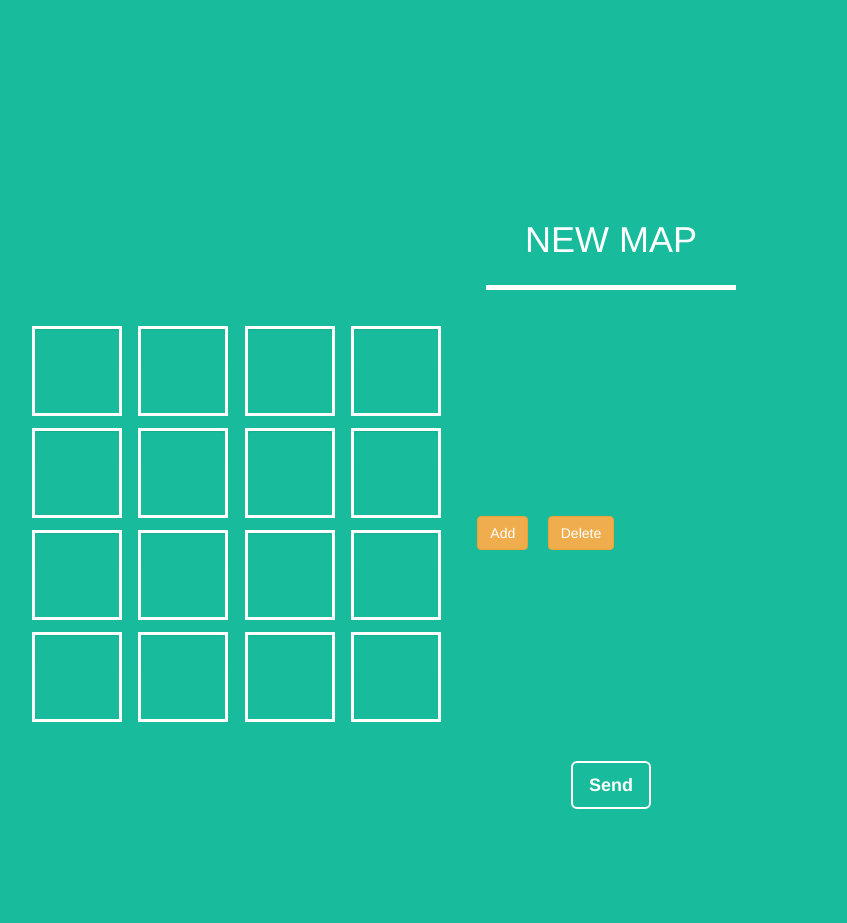
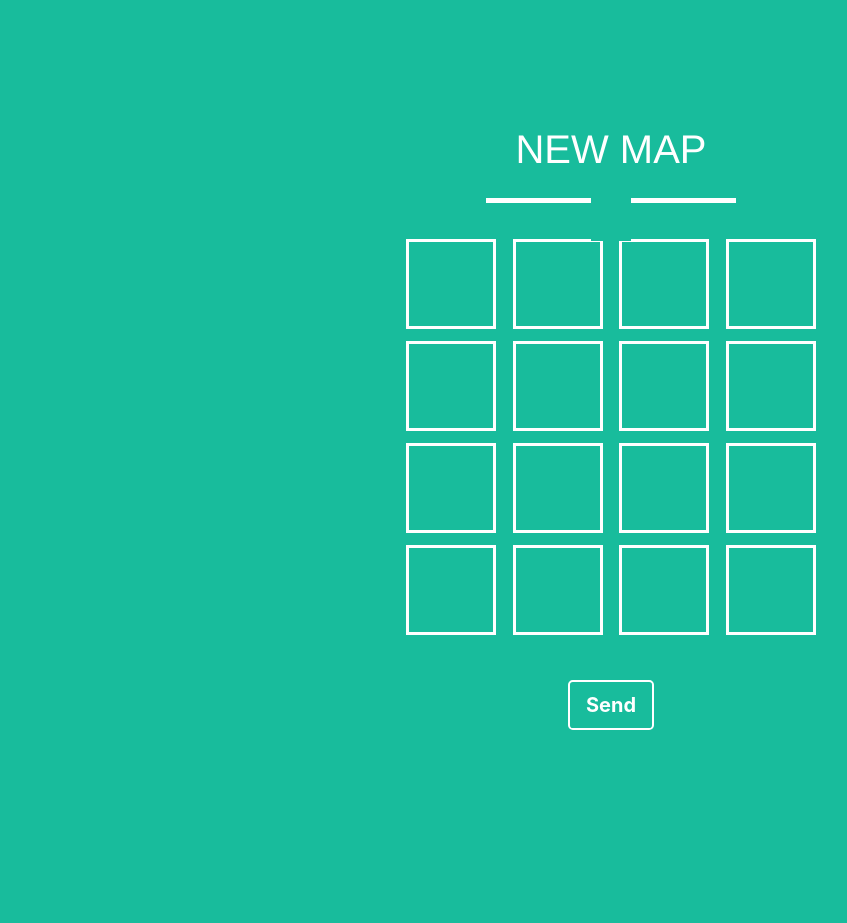
Before and after one commit to F74039017/Jigsaword, a PHP site: page /develop.php in a window 1280 px wide. Shown: the whole page, without its empty margins (29-876 px from the left). After the commit the page ends 730 px from the top, so only its background shows below. Run offline with PHP 8.4, Linux system fonts and the light colour scheme; some libraries are stand-ins or nearby versions.

Commit message:
20160120 05:12

```diff
--- a/css/develop.css
+++ b/css/develop.css
@@ -13,3 +13,9 @@
 	margin-top: 2vh;
 	display: none;
 }
+
+.row {
+  display: inline-block;
+  background-color: transparent;
+  margin-top: -5em;
+}
--- a/css/gameover.css
+++ b/css/gameover.css
@@ -7,7 +7,7 @@
 .row {
   display: inline-block;
   background-color: transparent;
-  margin-top: -10em;
+  margin-top: -5em;
 }
 
 .list-panel {
@@ -22,9 +22,8 @@
 }
 
 .curr_score,
-.curr_rank,
 .best_score,
-.best_rank {
+.new_record {
   width: 8em;
   font-weight: bold;
   font-size: 1.5em;
--- a/css/personal.css
+++ b/css/personal.css
@@ -1,3 +1,9 @@
+.row {
+  display: inline-block;
+  background-color: transparent;
+  margin-top: -15em;
+}
+
 #personal_alert {
 	background-color: #DFF0D8;
 	color: #3B743C;
--- a/css/register.css
+++ b/css/register.css
@@ -2,7 +2,6 @@
 #title {
     font-weight: bold;
     font-size: 40px;
-    text-shadow: 3px 3px gray;
 }
 
 .account-table {
--- a/develop.php
+++ b/develop.php
@@ -15,85 +15,72 @@
                 <hr class="star-light">
             </div>
 
-            <table>
-            	<tr>
-            		<td rowspan="2">
+
             <div class="game-table" id="develop_table">
 				<div class="block1 block" id="s00">
 					<input name="a00" type="text" id="a00" class="form-control matrix_element" maxlength="1" required>
 				</div>
+
 				<div class="block1 block" id="s01">
 					<input name="a01" type="text" id="a01" class="form-control matrix_element" maxlength="1" required>
 				</div>
+
 				<div class="block1 block" id="s02">
 					<input name="a02" type="text" id="a02" class="form-control matrix_element" maxlength="1" required>
 				</div>
+
 				<div class="block1 block" id="s03">
 					<input name="a03" type="text" id="a03" class="form-control matrix_element" maxlength="1" required>
 				</div><br>
+
 				<div class="block2 block" id="s10">
 					<input name="a10" type="text" id="a10" class="form-control matrix_element" maxlength="1" required>
 				</div>
+
 				<div class="block2 block" id="s11">
 					<input name="a11" type="text" id="a11" class="form-control matrix_element" maxlength="1" required>
 				</div>
+
 				<div class="block2 block" id="s12">
 					<input name="a12" type="text" id="a12" class="form-control matrix_element" maxlength="1" required>
 				</div>
+
 				<div class="block2 block" id="s13">
 					<input name="a13" type="text" id="a13" class="form-control matrix_element" maxlength="1" required>
 				</div><br>
+
 				<div class="block3 block" id="s20">
 					<input name="a20" type="text" id="a20" class="form-control matrix_element" maxlength="1" required>
 				</div>
+
 				<div class="block3 block" id="s21">
 					<input name="a21" type="text" id="a21" class="form-control matrix_element" maxlength="1" required>
 				</div>
+
 				<div class="block3 block" id="s22">
 					<input name="a22" type="text" id="a22" class="form-control matrix_element" maxlength="1" required>
 				</div>
+
 				<div class="block3 block" id="s23">
 					<input name="a23" type="text" id="a23" class="form-control matrix_element" maxlength="1" required>
 				</div><br>
+
 				<div class="block4 block" id="s30">
 					<input name="a30" type="text" id="a30" class="form-control matrix_element" maxlength="1" required>
 				</div>
+
 				<div class="block4 block" id="s31">
 					<input name="a31" type="text" id="a31" class="form-control matrix_element" maxlength="1" required>
 				</div>
+
 				<div class="block4 block" id="s32">
 				  	<input name="a32" type="text" id="a32" class="form-control matrix_element" maxlength="1" required>
 				</div>
+
 				<div class="block4 block" id="s33">
 					<input name="a33" type="text" id="a33" class="form-control matrix_element" maxlength="1" required>
 				</div><br><br>
 			</div>
-            		</td>
-
-            		<td id="blank"></td>
-
-            		<td>
-            			<div class="form-group col-xs-12">
-            				<button name="edit" id="btn-new" type="button" class="btn btn-inline btn-warning">Add</button>
-            				<button name="edit" id="btn-del" type="button" class="btn btn-inline btn-warning">Delete</button>
-            			</div>
-
-			            <script>
-			            $(document).ready(function() {
-			            	$i = 0;
-
-			                $("#btn-new").click(function() {
-				                $("#blank").append('<input name="answer[]" type="text" id="inputAnswer'+ $i +'" class="form-control" placeholder="Answer" required autofocus>');
-			                });
-
-			                $("#btn-del").click(function() {
-				                $("#blank").append('<input name="answer[]" type="text" id="inputAnswer'+ $i +'" class="form-control" placeholder="Answer" required autofocus>');
-			                });
-			             });
-			            </script>
-            		</td>
-            	</tr>
-            </table>
 
 			<button name="update" class="btn-outline btn-lg" id="submit" type="submit">Send</button>
 			</form>
--- a/gameover.php
+++ b/gameover.php
@@ -43,7 +43,7 @@
                     <td class="new_record">
                         <div class="panel">
                             <div class="panel-heading">New Record</div>
-                            <div class="panel-body" id="best_score"></div>
+                            <div class="panel-body" id="new_record"></div>
                         </div>
                     </td>
                 </tr>
```
Also changed, not shown: personal.php (+5 -5 lines). Lines whose indentation alone changed are shown as unchanged.
